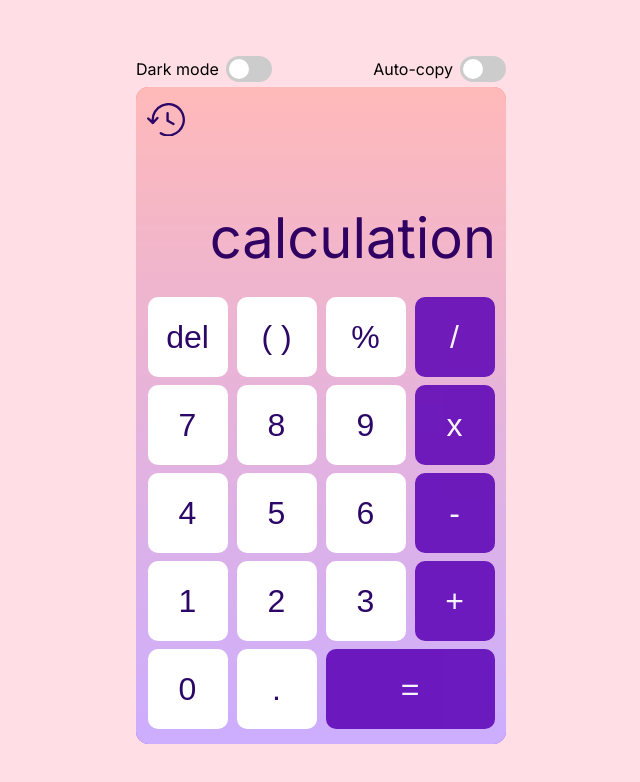
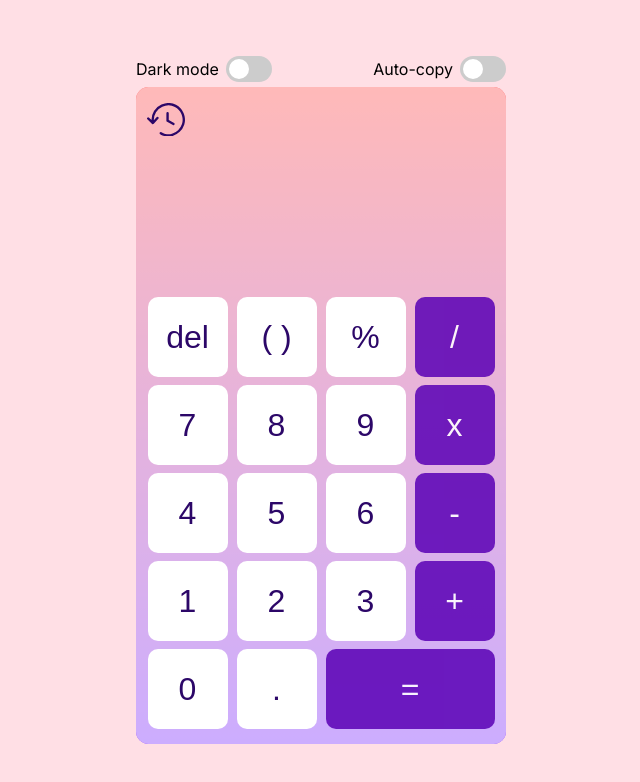
Before and after one commit to Kris-github0/Calculator, a plain HTML site: page index.html in a window 1280 px wide. Both pictures are taken after a click on the button "del". Shown: the whole page, without its empty margins (319-959 px from the left). Drawn offline with Linux system fonts and the light colour scheme.

Commit message:
Implement calculation functionality

```diff
--- a/css/style.css
+++ b/css/style.css
@@ -451,8 +451,6 @@ svg {
 }
 
 .calculation-display-container {
-  padding-right: 10px;
-
   text-align: right;
 }
 
@@ -471,9 +469,10 @@ svg {
 }
 
 .display-bar {
+  height: 49px;
   margin-top: 15px;
 
-  font-size: 2.5rem;
+  font-size: 2.15rem;
 }
 
 /* Calculator buttons */
@@ -607,6 +606,10 @@ svg {
   :root {
     --slider-height: 26px;
   }
+
+  .display-bar {
+    font-size: 2.25rem;
+  }
 }
 
 @media screen and (min-width: 320px) {
@@ -657,12 +660,22 @@ svg {
     font-size: 1rem;
   }
 
+  .calculation-display-container {
+    padding: 0 10px;
+  }
+
   .input-bar {
-    font-size: 2.25rem;
+    font-size: 2rem;
   }
 
   .display-bar {
-    font-size: 3.5rem;
+    display: flex;
+    justify-content: flex-end;
+    align-items: center;
+
+    height: 68px;
+
+    font-size: 2.75rem;
   }
 
   .calculator-buttons-container {
@@ -692,8 +705,12 @@ svg {
     height: 370px;
   }
 
-  .calculation-display-container {
-    padding: 0 10px;
+  .input-bar {
+    font-size: 2.25rem;
+  }
+
+  .display-bar {
+    font-size: 3rem;
   }
 
   .brackets {
--- a/index.html
+++ b/index.html
@@ -112,7 +112,7 @@
 
           <div class="calculation-display-container">
             <input type="text" class="input-bar" spellcheck="false" readonly />
-            <p class="display-bar">calculation</p>
+            <p class="display-bar"></p>
           </div>
 
           <div class="calculator-buttons-container" id="calculator-buttons">
--- a/js/index.js
+++ b/js/index.js
@@ -58,6 +58,7 @@ document.onclick = (e) => {
 };
 
 const inputBar = document.querySelector(".input-bar");
+const displayBar = document.querySelector(".display-bar");
 const calculatorButtonsContainer =
   document.getElementById("calculator-buttons");
 
@@ -95,6 +96,8 @@ calculatorButtonsContainer.addEventListener("click", (e) => {
     validString(inputBar.value);
     inputBar.scrollLeft = inputBar.scrollWidth;
   }
+
+  displayBar.textContent = calculation(buildCalculationString(inputBar.value));
 });
 
 function removeLastChar(string) {
@@ -133,6 +136,10 @@ inputBar.addEventListener("keydown", (e) => {
     if (e.key === "Backspace") {
       inputBar.value = removeLastChar(inputBar.value);
       inputBar.scrollLeft = inputBar.scrollWidth;
+
+      displayBar.textContent = calculation(
+        buildCalculationString(inputBar.value)
+      );
       return;
     }
 
@@ -157,6 +164,10 @@ inputBar.addEventListener("keydown", (e) => {
     inputBar.value += e.key;
     validString(inputBar.value);
     inputBar.scrollLeft = inputBar.scrollWidth;
+
+    displayBar.textContent = calculation(
+      buildCalculationString(inputBar.value)
+    );
   }
 });
 
@@ -193,7 +204,6 @@ function validString(string) {
 
   let a = 0;
   for (let i = 0; i < inputBar.value.length; i++) {
-    console.log(inputBar.value);
     if (inputBar.value[i] === "(") {
       a++;
     }
@@ -212,6 +222,22 @@ function convertFromTo(from, to, string) {
   return string.replaceAll(from, to);
 }
 
+function buildCalculationString(string) {
+  let newString = convertFromTo("×", "*", string);
+  newString = convertFromTo("÷", "/", newString);
+  newString = convertFromTo("%", "*0.01", newString);
+  newString = convertFromTo(/[0-9)][(]/g, inBetween, newString);
+  newString = convertFromTo(/[)][0-9(]/g, inBetween, newString);
+  return newString;
+}
+
+function inBetween(match) {
+  return match[0] + "*" + match[1];
+}
+
 function calculation(string) {
+  if (String(eval(string)).length > 12) {
+    return eval(string).toPrecision(6);
+  }
   return eval(string);
 }
```
